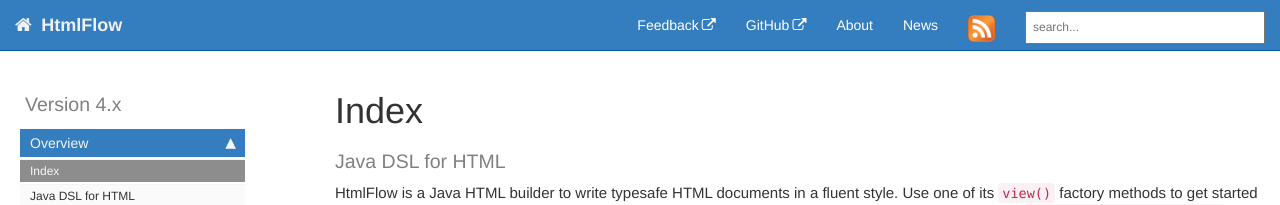
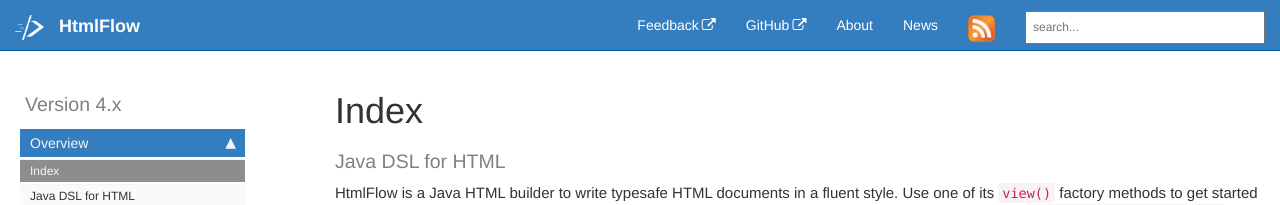
Before and after one commit to xmlet/HtmlFlow, a Jekyll site: the page built from index.html, in a window 1280 px wide. Shown: the top 205 px of the page. Built offline with Jekyll 4.4.1, drawn with Linux system fonts in a browser that asks for light colours; comment, search, counter and statistics services are not loaded.

Commit message:
Replace home icon by xmlet logo.

```diff
--- a/_includes/topnav.html
+++ b/_includes/topnav.html
@@ -8,7 +8,13 @@
                 <span class="icon-bar"></span>
                 <span class="icon-bar"></span>
             </button>
-            <a class="fa fa-home fa-lg navbar-brand" href="index.html">&nbsp;<span class="projectTitle"> {{site.topnav_title}}</span></a>
+            <a class="navbar-brand" href="index.html">
+                <span class="projectTitle">
+                    <img  height="25px" src="{{ "images/htmlflow-home.png" }}">
+                    &nbsp;
+                    {{site.topnav_title}}
+                </span>
+            </a>
         </div>
         <div class="collapse navbar-collapse" id="bs-example-navbar-collapse-1">
             <ul class="nav navbar-nav navbar-right">
```
Also changed, not shown: other parts of _includes/topnav.html (+0 -2 lines), images/htmlflow-home.png (added).
